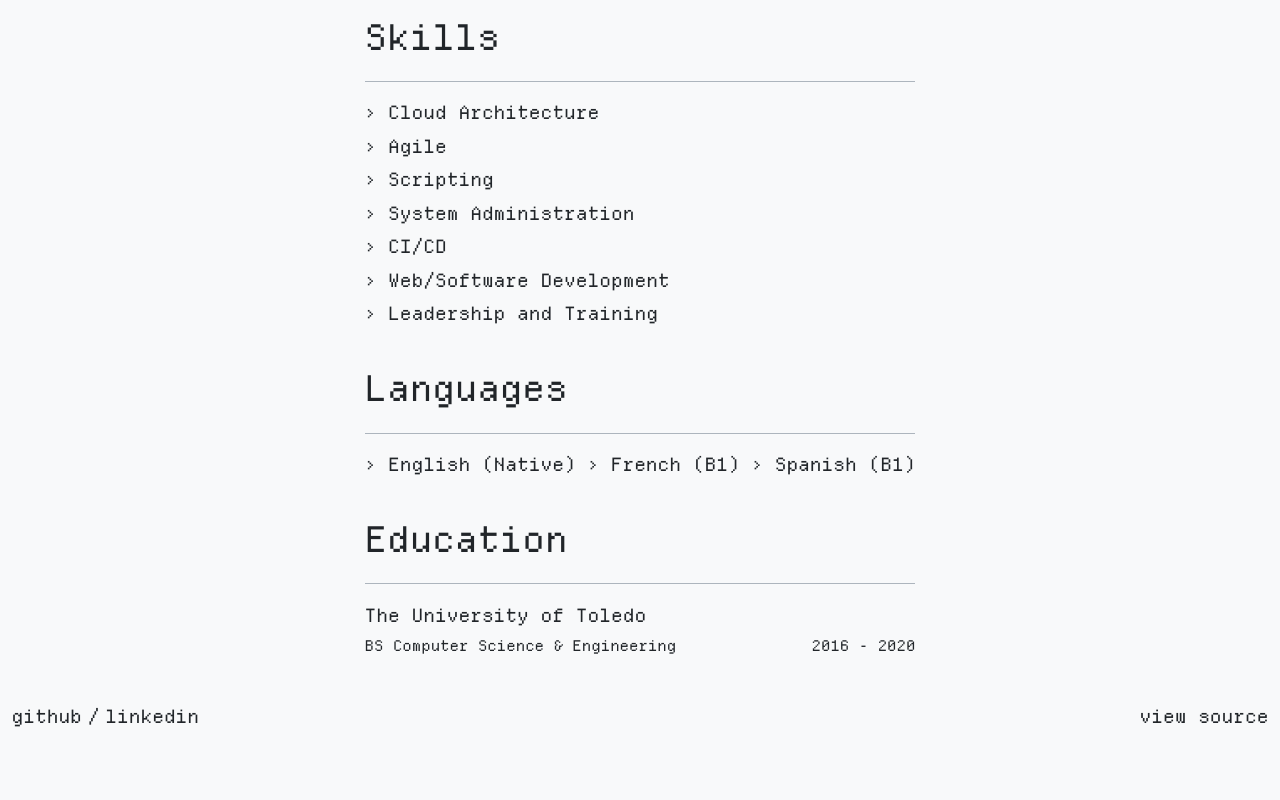
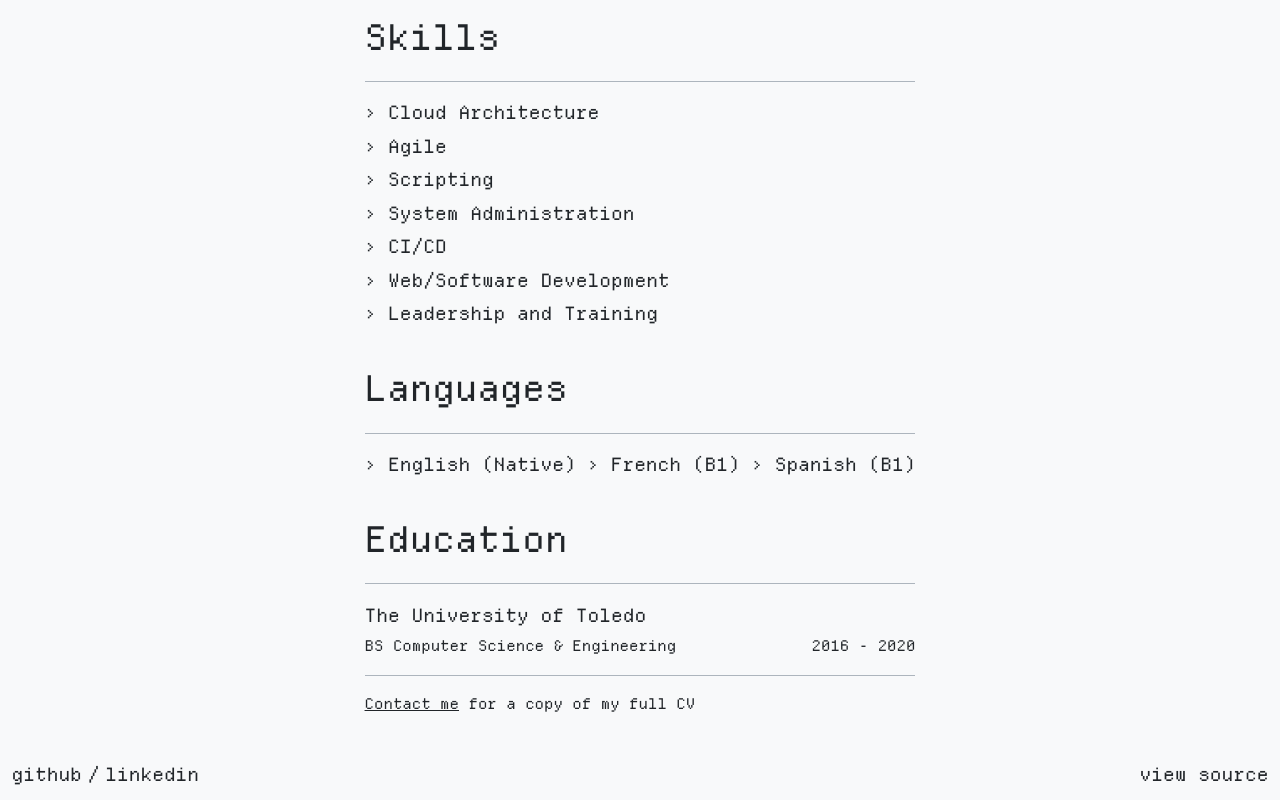
Before and after one commit to ehassett/ethanhassett, an Astro site in the folder app/: page /resume in a window 1280 px wide. Shown: the part 1350-2150 px from the top of the page. Before the commit the page ends 2092 px from the top, so only its background shows below. Built offline with nearby package versions, Linux system fonts and the light colour scheme; Astro itself is replaced by a stand-in of ours.

Commit message:
feat: add note about full CV

```diff
--- a/app/src/pages/resume.astro
+++ b/app/src/pages/resume.astro
@@ -99,5 +99,9 @@ const dateOpts: Intl.DateTimeFormatOptions = {
         />
       </ResumeSection>
     </div>
+    <hr class="divider" />
+    <p class="text-(length:--step--2)">
+      <a href="/contact" class="underline">Contact me</a> for a copy of my full CV
+    </p>
   </div>
 </Layout>
```
